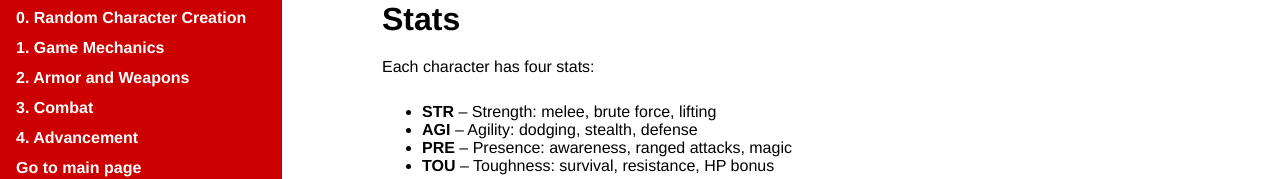
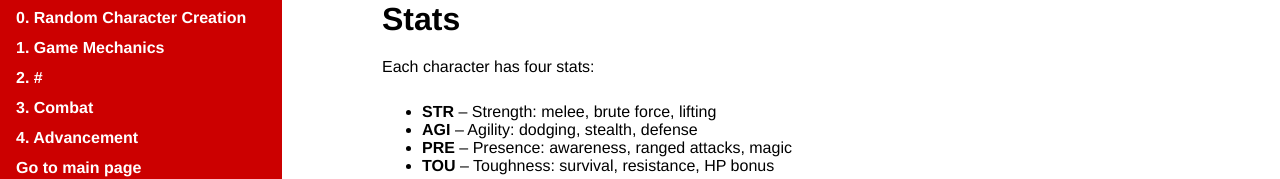
Before and after one commit to TheVikkodamus/DETHKrawl-GB, a plain HTML site: page docs/html/mechanics.html in a window 1280 px wide. Shown: the part 285-464 px from the top of the page. Drawn offline with Linux system fonts and the light colour scheme.

Commit message:
Update mechanics.html

```diff
--- a/docs/html/mechanics.html
+++ b/docs/html/mechanics.html
@@ -23,7 +23,7 @@
           <a href="/docs/html/mechanics.html">1. Game Mechanics</a>
         </li>
         <li>
-          <a href="#">2. Armor and Weapons</a>
+          <a href="#">2. #</a>
         </li>
         <li>
           <a href="#">3. Combat</a>
```
